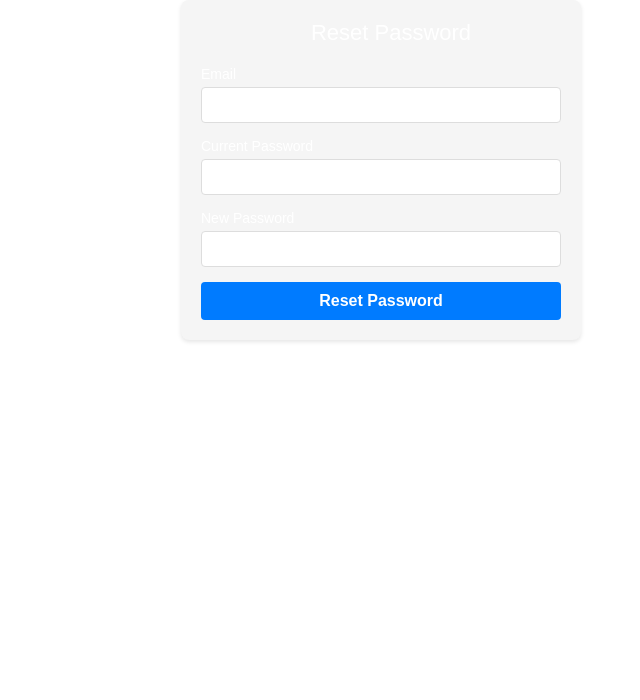
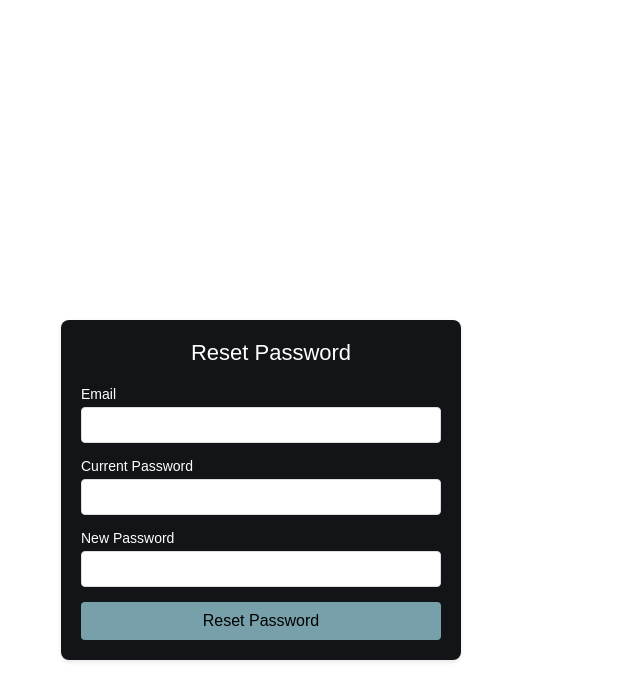
Before and after one commit to JimeMarin/MeetApp, a React (Create React App) app: page /reset in a window 1280 px wide. Shown: the top 700 px of the page, without its empty margins (259-899 px from the left). Built offline with nearby package versions, Linux system fonts and the light colour scheme.

Commit message:
ultimos arreglos

```diff
--- a/src/Components/Dashboard.js
+++ b/src/Components/Dashboard.js
@@ -120,7 +120,7 @@
 		  const userEndTime = new Date(`${date.toDateString()} ${endTime}`);
 
 		  console.log("Checking room availability...");
-        Object.entries(rooms).forEach(([room]) => {
+		  Object.entries(rooms).forEach(([roomId, room]) => {
 			console.log(`Checking room: ${room.roomName}`);
 
 			if (!room.isAvailable) {
--- a/src/Components/Reset.css
+++ b/src/Components/Reset.css
@@ -1,8 +1,9 @@
 .reset-container {
+
     max-width: 400px;
-    margin: 0 auto;
+    margin: 25vw;
     padding: 20px;
-    background-color: #f5f5f5;
+    background-color: #121418;
     border-radius: 8px;
     box-shadow: 0 2px 4px rgba(0, 0, 0, 0.1);
   }
@@ -31,15 +32,16 @@
   .reset-button {
     width: 100%;
     padding: 10px;
-    background-color: #007bff;
-    color: white;
+    background-color: #78a0aa;
+    color: rgb(0, 0, 0);
+    font-weight: lighter;
     border: none;
     border-radius: 4px;
     cursor: pointer;
   }
 
   .reset-button:hover {
-    background-color: #0056b3;
+    background-color: #679dab;
   }
 
   .error {
```
Lines whose indentation alone changed are shown as unchanged.
